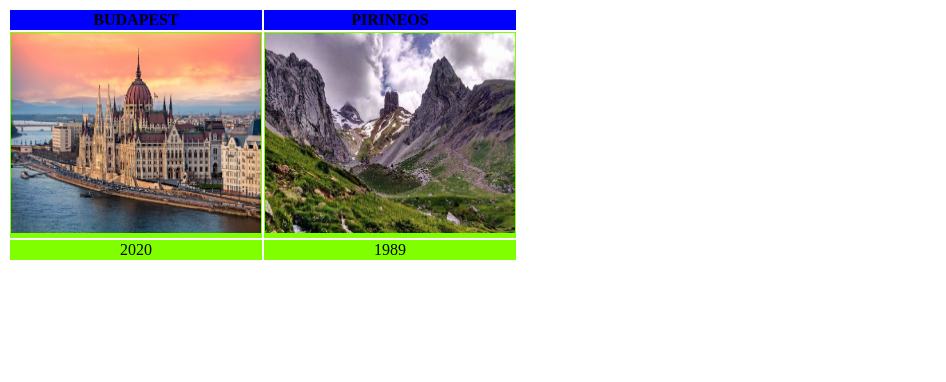
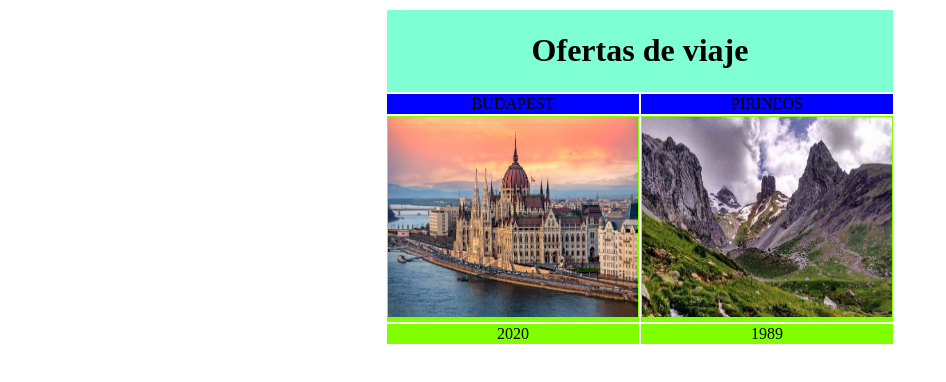
Before and after one commit to seingles/oferta_viajes, a plain HTML site: page index.html in a window 1280 px wide. Shown: the whole page, without its empty margins (0-946 px from the left). Drawn offline with Linux system fonts and the light colour scheme.

Commit message:
centrar en página y y añadir título a la tabla

```diff
--- a/index.html
+++ b/index.html
@@ -8,12 +8,21 @@
         Ofertas de viaje
     </title>
     <style>
+        .table-container {
+            text-align: -webkit-center;
+        }
         img {
             width:250px;
             height: 200px;
         }
-        .table-header {
-            background-color:  blue;
+
+        .table-header th{
+            background-color: aquamarine;
+
+        }
+        .table-header tr{
+            background-color: blue;
+            text-align: center;
         }
         .table-body {
             background-color: chartreuse;
@@ -26,11 +35,17 @@
     </style>
 </head>
 <body>
-    <table>
+    <div class="table-container">
+      <table>
         <thead class="table-header">
             <tr>
-                <th> BUDAPEST</th>
-                <th> PIRINEOS</th>
+                <th colspan="2">   <!-- este comando se pone para unir dos columnas dentro dela etiqueta(sea th[1ºfila]tr[2ºfila]td[cada celda de las tr]-->
+                    <h1>Ofertas de viaje</h1>
+                </th>
+            </tr>
+            <tr>
+                <td> BUDAPEST</td>
+                <td> PIRINEOS</td>
             </tr>
         </thead>
         <tbody class="table-body">
@@ -48,6 +63,7 @@
             </tr>
         </tbody>
     </table>
+   </div>
 </body>
 </html>
 <!--
```
